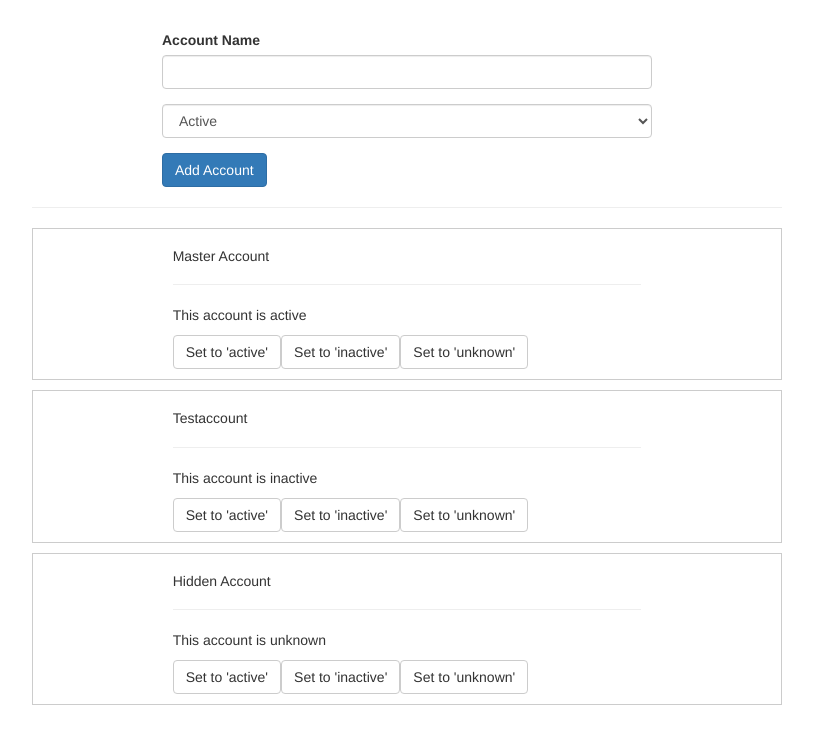
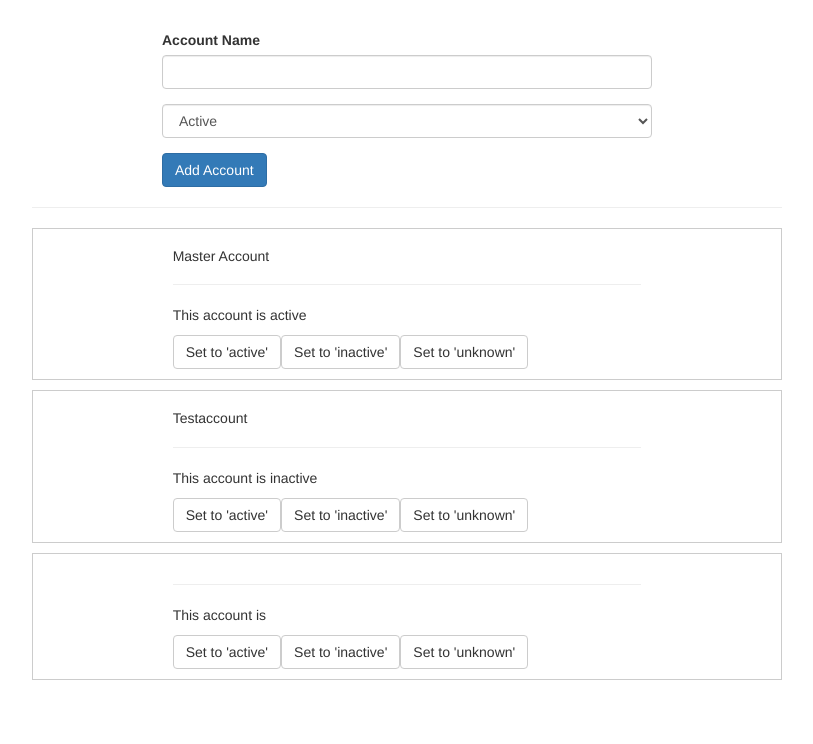
Before and after one commit to ncodena/services-start, an Angular app: page / in a window 1280 px wide. Shown: the top 744 px of the page, without its empty margins (233-1046 px from the left). Built offline with nearby package versions, Linux system fonts and the light colour scheme.

Commit message:
Creating a Data Service

```diff
--- a/src/app/account.service.ts
+++ b/src/app/account.service.ts
@@ -9,8 +9,8 @@ export class AccountService {
           status: 'inactive'
         },
         {
-          name: 'Hidden Account',
-          status: 'unknown'
+          // name: 'Hidden Account',
+          // status: 'unknown'
         }
       ];
 
```
